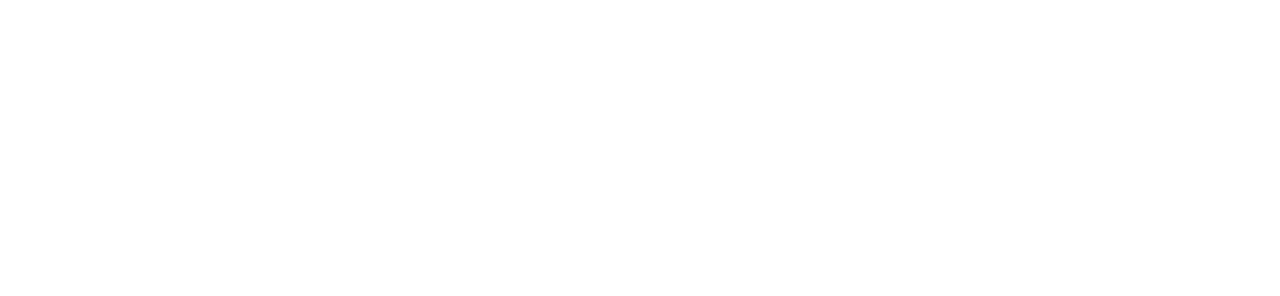
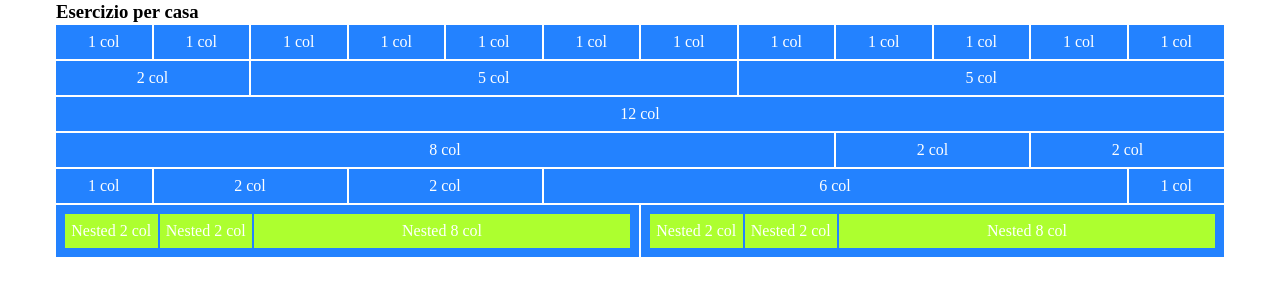
Before and after one commit to filauro1989/html-css-12bool, a plain HTML site: page index.html in a window 1280 px wide. Drawn offline with Linux system fonts and the light colour scheme.

Commit message:
first row

```diff
--- a/css/12bool.css
+++ b/css/12bool.css
@@ -6,6 +6,20 @@
 
 html {
     font-size: 100%;
+}
+
+[class *= "col-"] {
+    border: 1px solid white;
+}
+/* utilities  */
+.bg-blue {
+    background-color: rgb(35, 130, 255);
+}
+.bg-green {
+    background-color: greenyellow;
+}
+.pd-05 {
+    padding: 0.5em;
 }
 
 .container {
@@ -20,39 +34,39 @@ html {
 
 @media screen and (min-width:992px) {
     .col-lg-1 {
-        width: calc((100% / 12) * 1);
+        flex-basis: calc((100% / 12) * 1);
     }
     .col-lg-2 {
-        width: calc((100% / 12) * 2);
+        flex-basis: calc((100% / 12) * 2);
     }
     .col-lg-3 {
-        width: calc((100% / 12) * 3);
+        flex-basis: calc((100% / 12) * 3);
     }
     .col-lg-4 {
-        width: calc((100% / 12) * 4);
+        flex-basis: calc((100% / 12) * 4);
     }
     .col-lg-5 {
-        width: calc((100% / 12) * 5);
+        flex-basis: calc((100% / 12) * 5);
     }
     .col-lg-6 {
-        width: calc((100% / 12) * 6);
+        flex-basis: calc((100% / 12) * 6);
     }
     .col-lg-7 {
-        width: calc((100% / 12) * 7);
+        flex-basis: calc((100% / 12) * 7);
     }
     .col-lg-8 {
-        width: calc((100% / 12) * 8);
+        flex-basis: calc((100% / 12) * 8);
     }
     .col-lg-9 {
-        width: calc((100% / 12) * 9);
+        flex-basis: calc((100% / 12) * 9);
     }
     .col-lg-10 {
-        width: calc((100% / 12) * 10);
+        flex-basis: calc((100% / 12) * 10);
     }
     .col-lg-11 {
-        width: calc((100% / 12) * 11);
+        flex-basis: calc((100% / 12) * 11);
     }
     .col-lg-12 {
-        width: calc((100% / 12) * 12);
+        flex-basis: calc((100% / 12) * 12);
     }
 }
--- a/css/style.css
+++ b/css/style.css
@@ -0,0 +1,8 @@
+.text {
+    color: white;
+    text-align: center;
+    padding: 0.5em 0;
+}
+.nested {
+    border: 1px solid rgb(35, 130, 255);
+}
--- a/index.html
+++ b/index.html
@@ -8,7 +8,111 @@
     <link rel="stylesheet" href="css/style.css">
     <title>html-css-12bool</title>
 </head>
+
 <body>
 
+    <div class="container">
+
+        <div class="row first-row">
+            <h3 class="col-lg-12">Esercizio per casa</h3>
+            <div class="col-lg-1 bg-blue">
+                <div class="bg-blue text">1 col</div>
+            </div>
+            <div class="col-lg-1 bg-blue">
+                <div class="bg-blue text">1 col</div>
+            </div>
+            <div class="col-lg-1 bg-blue">
+                <div class="bg-blue text">1 col</div>
+            </div>
+            <div class="col-lg-1 bg-blue">
+                <div class="bg-blue text">1 col</div>
+            </div>
+            <div class="col-lg-1 bg-blue">
+                <div class="bg-blue text">1 col</div>
+            </div>
+            <div class="col-lg-1 bg-blue">
+                <div class="bg-blue text">1 col</div>
+            </div>
+            <div class="col-lg-1 bg-blue">
+                <div class="bg-blue text">1 col</div>
+            </div>
+            <div class="col-lg-1 bg-blue">
+                <div class="bg-blue text">1 col</div>
+            </div>
+            <div class="col-lg-1 bg-blue">
+                <div class="bg-blue text">1 col</div>
+            </div>
+            <div class="col-lg-1 bg-blue">
+                <div class="bg-blue text">1 col</div>
+            </div>
+            <div class="col-lg-1 bg-blue">
+                <div class="bg-blue text">1 col</div>
+            </div>
+            <div class="col-lg-1 bg-blue">
+                <div class="bg-blue text">1 col</div>
+            </div>
+
+            <div class="col-lg-2 bg-blue">
+                <div class="bg-blue text">2 col</div>
+            </div>
+            <div class="col-lg-5 bg-blue">
+                <div class="bg-blue text">5 col</div>
+            </div>
+            <div class="col-lg-5 bg-blue">
+                <div class="bg-blue text">5 col</div>
+            </div>
+
+            <div class="col-lg-12 bg-blue">
+                <div class="bg-blue text">12 col</div>
+            </div>
+
+            <div class="col-lg-8 bg-blue">
+                <div class="bg-blue text">8 col</div>
+            </div>
+            <div class="col-lg-2 bg-blue">
+                <div class="bg-blue text">2 col</div>
+            </div>
+            <div class="col-lg-2 bg-blue">
+                <div class="bg-blue text">2 col</div>
+            </div>
+
+            <div class="col-lg-1 bg-blue">
+                <div class="bg-blue text">1 col</div>
+            </div>
+            <div class="col-lg-2 bg-blue">
+                <div class="bg-blue text">2 col</div>
+            </div>
+            <div class="col-lg-2 bg-blue">
+                <div class="bg-blue text">2 col</div>
+            </div>
+            <div class="col-lg-6 bg-blue">
+                <div class="bg-blue text">6 col</div>
+            </div>
+            <div class="col-lg-1 bg-blue">
+                <div class="bg-blue text">1 col</div>
+            </div>
+
+            <div class="col-lg-6 bg-blue">
+                <div class="row pd-05">
+                    <div class="col-lg-2 nested bg-green text">Nested 2 col</div>
+                    <div class="col-lg-2 nested bg-green text">Nested 2 col</div>
+                    <div class="col-lg-8 nested bg-green text">Nested 8 col</div>
+                </div>
+            </div><div class="col-lg-6 bg-blue">
+                <div class="row pd-05">
+                    <div class="col-lg-2 nested bg-green text">Nested 2 col</div>
+                    <div class="col-lg-2 nested bg-green text">Nested 2 col</div>
+                    <div class="col-lg-8 nested bg-green text">Nested 8 col</div>
+                </div>
+            </div>
+
+        </div>
+
+        <div class="row second-row">
+
+        </div>
+    </div>
+
 </body>
+
 </html>
```
